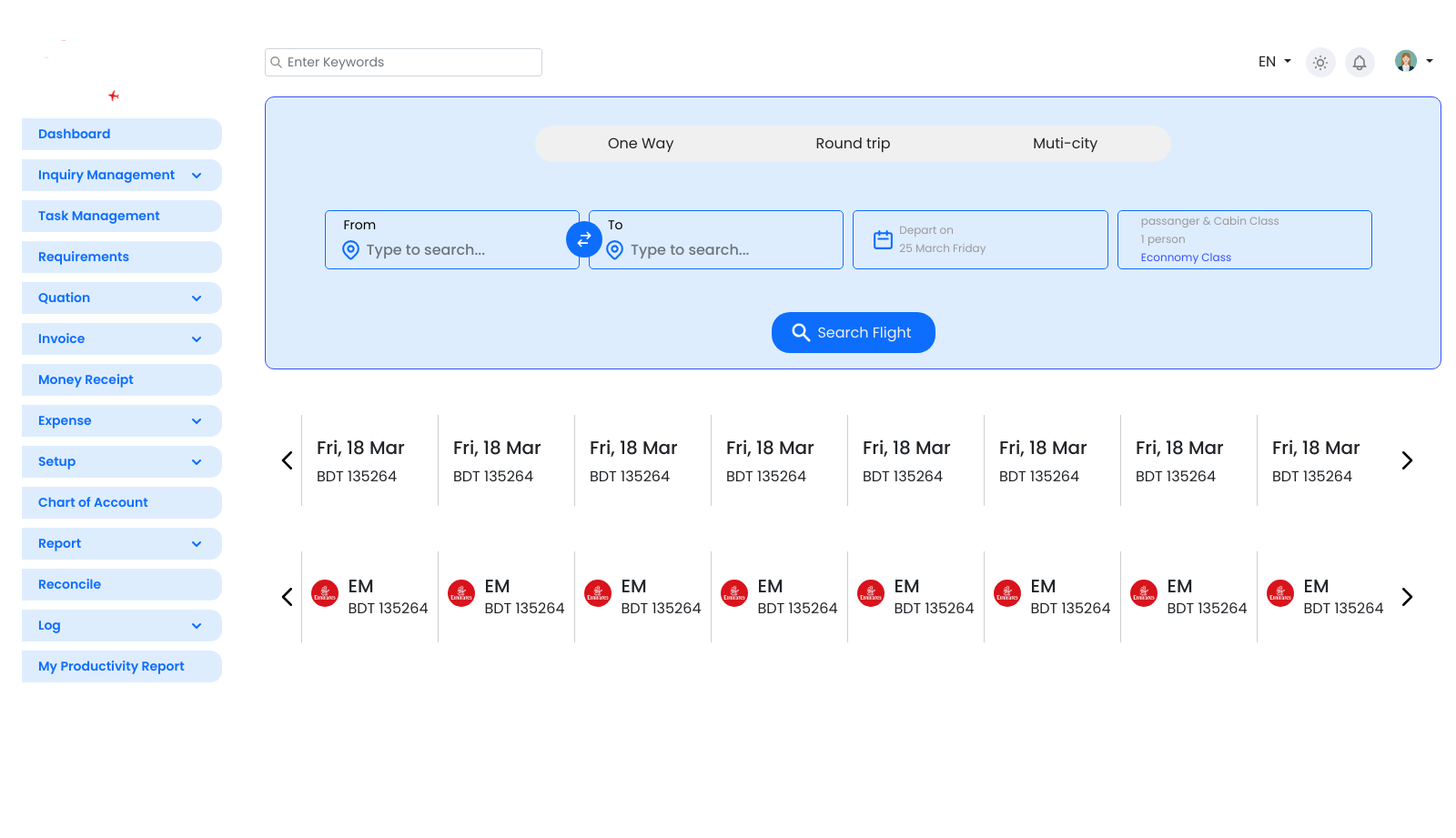
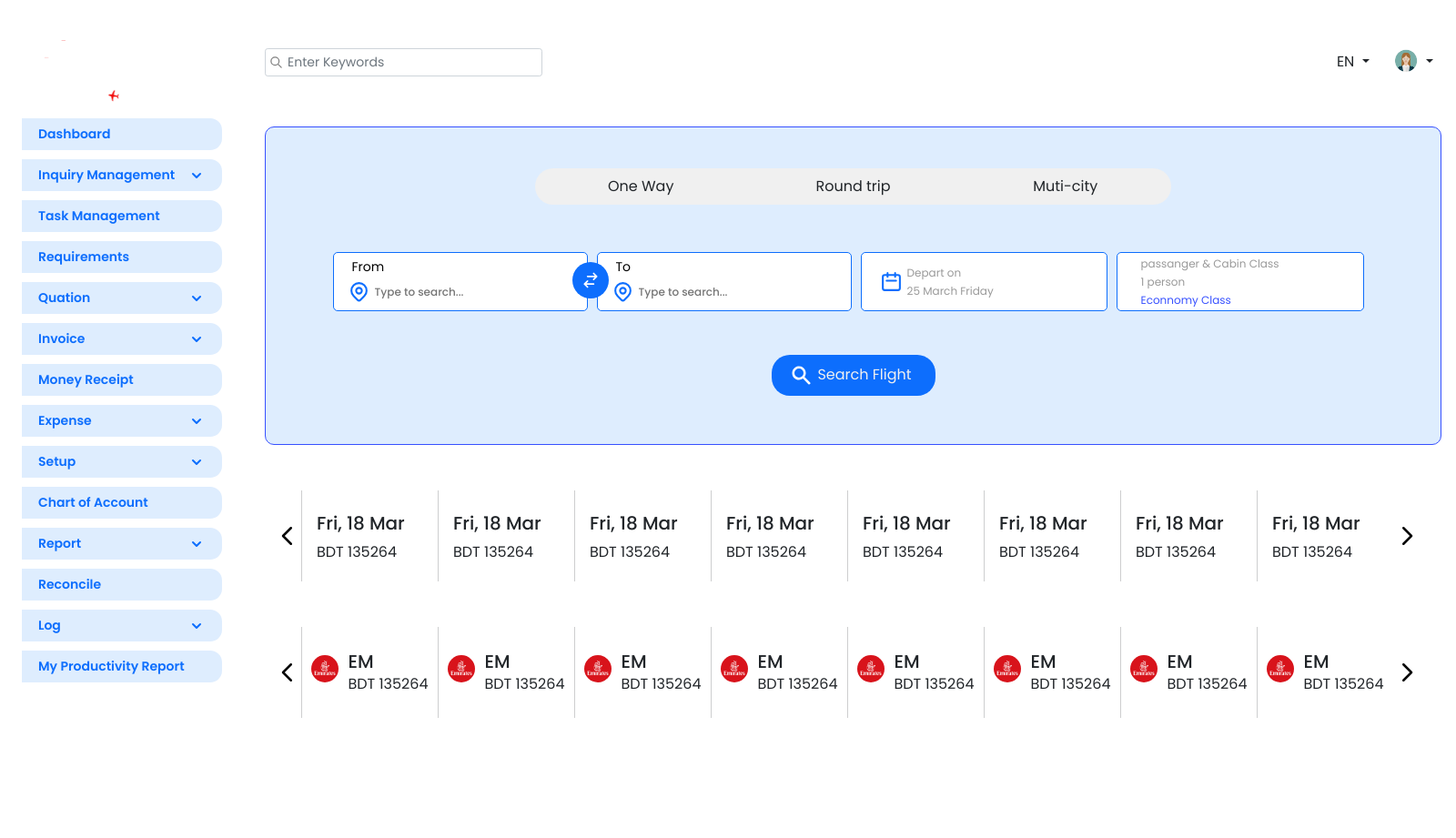
Before and after one commit to sohan724code/flyfarworkfile, a PHP site: page /ERP-Software/airticket.html in a window 1600 px wide. Shown: the whole page at 91% size. Before the commit the page ends 750 px from the top, so only its background shows below. Run offline with PHP 8.4, Linux system fonts and the light colour scheme; some libraries are stand-ins or nearby versions.

Commit message:
changes made

```diff
--- a/airticket.html
+++ b/airticket.html
@@ -335,7 +335,7 @@
             <p class="text-title">From</p>
             <div class="from-text">
                 <img class="location-icon" src="/images/location-icon.svg" alt="">
-                <input class="form-control from-input" list="datalistOptions" id="fromval"  placeholder="Type to search...">
+                <input class="from-input" list="datalistOptions" id="fromval"  placeholder="Type to search...">
                 <datalist id="datalistOptions">
                   <option value="New York(NYC)">
                   <option value="Dhaka(DAC)">
@@ -350,7 +350,7 @@
             <p class="text-title">To</p>
             <div class="to-text">
                 <img class="location-icon" src="/images/location-icon.svg" alt="">
-                <input class="form-control from-input" list="datalistOptions" id="toval" placeholder="Type to search...">
+                <input class="from-input" list="datalistOptions" id="toval" placeholder="Type to search...">
 
 
             </div>
--- a/css/style.css
+++ b/css/style.css
@@ -118,35 +116,40 @@ body::-webkit-scrollbar-thumb {
   width: 30px;
 }
 /**** Main Dashboard Contents ****/
+/* CSS of airticket.html start */
 main {
   margin: 20px 0 20px 0;
 }
 /* search flight section starts  */
 
 .search-wrapper {
-  width: 100%;
-  margin: 20px 0 20px 0;
-  height: 300px;
+  display: flex;
+  align-items: center;
+  flex-direction: column;
   background-color: #deedfe;
   border: 1px solid #3751ff;
-  display: flex;
-  justify-content: center;
-  align-items: center;
-  flex-direction: column;
+  margin-top: 53px;
   border-radius: 10px;
+  padding: 10px;
+  padding-top: 30px !important;
+  padding-bottom: 53px !important;
+  position: relative;
 }
+
 .form-select {
   background-color: transparent !important;
   border: none !important;
   outline: none !important;
 }
-select:focus {
-  outline: none;
-  border-color: #719ece;
-  border: none;
-}
+
 .depart-span {
   color: #3751ff;
+}
+
+.button-wrapper {
+  display: flex;
+  justify-content: center;
+  align-items: center;
 }
 
 .button-group {
@@ -158,7 +161,7 @@ select:focus {
   border-radius: 40px;
   margin-bottom: 20px;
 }
-.button-group div {
+.button-group > div {
   display: flex;
   justify-content: center;
   align-items: center;
@@ -184,6 +187,9 @@ select:focus {
   position: relative;
 }
 
+.destination-wrapper > div {
+  background-color: white;
+}
 .from,
 .to {
   padding-left: 10px;
@@ -213,19 +219,9 @@ select:focus {
   font-weight: 500;
   height: 35px;
 }
-
-.from-control:focus {
-  outline: none !important;
+input {
+  outline: none;
 }
-
-#datepicker {
-  width: 150px;
-  height: 30px;
-  border: none;
-  font-size: 13px;
-  color: #999;
-}
-
 .depart-on,
 .cabin-class {
   display: flex;
@@ -254,14 +250,15 @@ select:focus {
   background-color: #0d6efd;
   border-radius: 50%;
   position: absolute;
-  top: 30px;
-  left: 265px;
+  top: 28%;
+  left: 23%;
   display: flex;
   justify-content: center;
   align-items: center;
   padding: 10px;
   border: none;
 }
+
 .search-box {
   background-color: #0d6efd;
   width: 180px;
@@ -271,7 +268,7 @@ select:focus {
   align-items: center;
   color: #f0f0f0;
   border-radius: 20px;
-  margin-top: 30px;
+  margin: 30px auto 0;
 }
 
 .location-icon {
@@ -342,6 +336,7 @@ select:focus {
   height: 30px;
   border-radius: 50%;
   margin-top: 15px;
+  object-fit: cover;
 }
 .flights {
   display: flex;
@@ -383,83 +378,12 @@ select:focus {
 /* slider css ends */
 /* available tickets ends  */
 
-.card-box {
-  box-shadow: rgba(0, 0, 0, 0.16) 0px 1px 4px;
-  padding: 10px;
-  border-radius: 10px;
-  border: 1px solid transparent;
-  border-top: 5px solid transparent;
-}
-
-.card-box h6 {
-  color: gray;
-  text-align: center;
-  margin-top: 13px;
-}
-.card-box h5 {
-  font-weight: 700;
-  text-align: center;
-}
-
-.card-box:hover {
-  border-color: #3751ff;
-  color: #3751ff;
-}
-.card-box:hover h6 {
-  color: #3751ff !important;
-}
-
-.modal-btn:focus {
-  border: none !important;
-  outline: none !important;
-}
-
-.img-container {
-  width: 75px;
-  height: 75px;
-  border-radius: 50%;
-  margin: auto;
-  display: flex;
-  align-items: center;
-  justify-content: center;
-}
-
-.img-con1 {
-  background-color: #fdedd0;
-}
-.img-con2 {
-  background-color: #fbdbde;
-}
-.img-con3 {
-  background-color: #deedfe;
-}
-
-.img-con4 {
-  background-color: #fdedd3;
-}
-
 .search-icon {
   position: absolute;
   width: 15px;
   top: 8px;
   left: 5px;
   z-index: 100;
-}
-
-.top-icons {
-  border-radius: 50%;
-  width: 33px;
-  height: 33px;
-  background-color: #eff0f6;
-  color: gray;
-  margin-right: 10px;
-  display: flex;
-  justify-content: center;
-  align-items: center;
-}
-
-.top-icons svg {
-  width: 20px;
 }
 
 @media all and (max-width: 991px) {
--- a/js/airticket.js
+++ b/js/airticket.js
@@ -129,6 +129,25 @@ visevarsabtn.click(() => {
   toval.val(tempval);
 });
 //swap button ends
+// new js
+// const journeyFrom = document.getElementById("journey-from");
+// const journeyTo = document.getElementById("journey-to");
+
+const journeyDateEl = document.getElementById("journey-date-container");
+const returnDateEl = document.getElementById("return-date-container");
+const locationContainerEl = document.getElementById("location-container");
+
+function changeJourneyType(type) {
+  if (type == "one-way") {
+    returnDateEl.classList.add("d-none");
+    locationContainerEl.classList.add("one-way-location-container");
+  } else {
+    returnDateEl.classList.remove("d-none");
+    locationContainerEl.classList.remove("one-way-location-container");
+  }
+}
+
+// new js
 
 //slick carosuel
 $(".slider").slick({
```
Also changed, not shown: other parts of css/style.css (+1 -42 lines).
